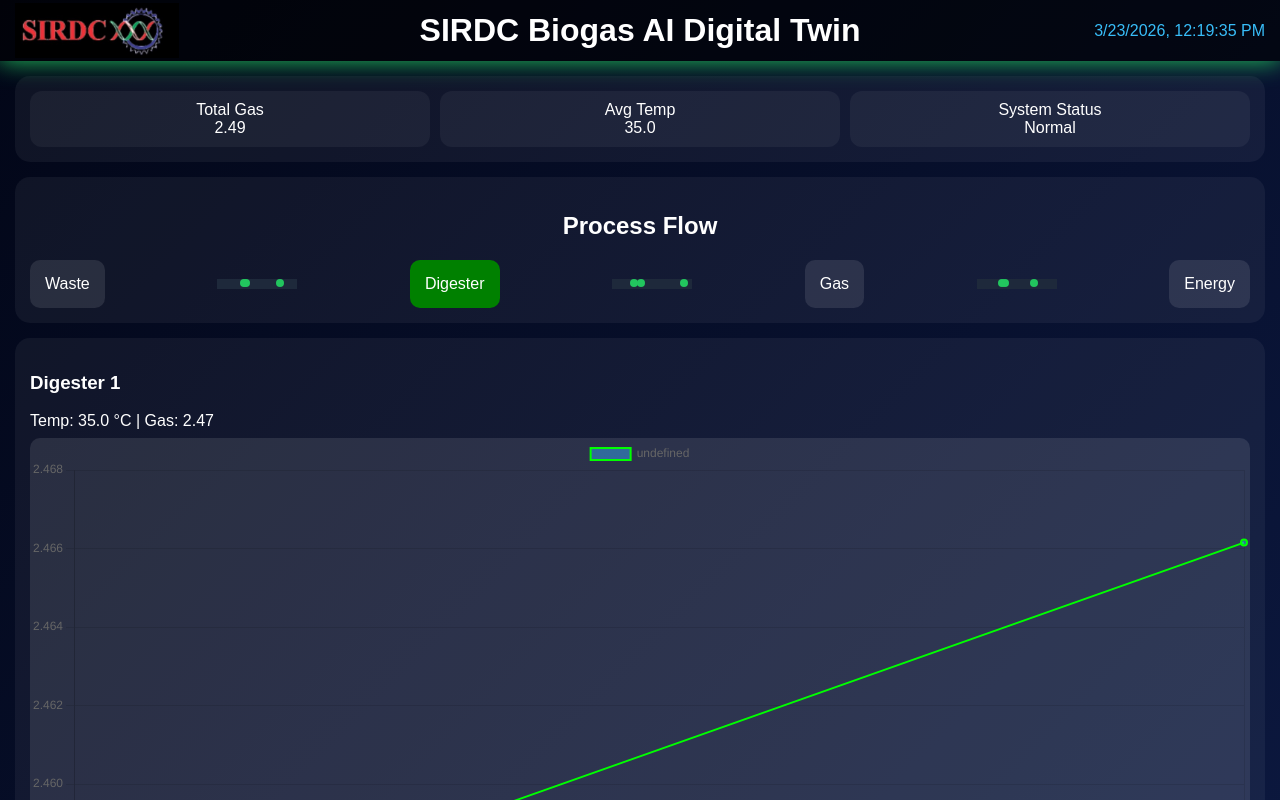
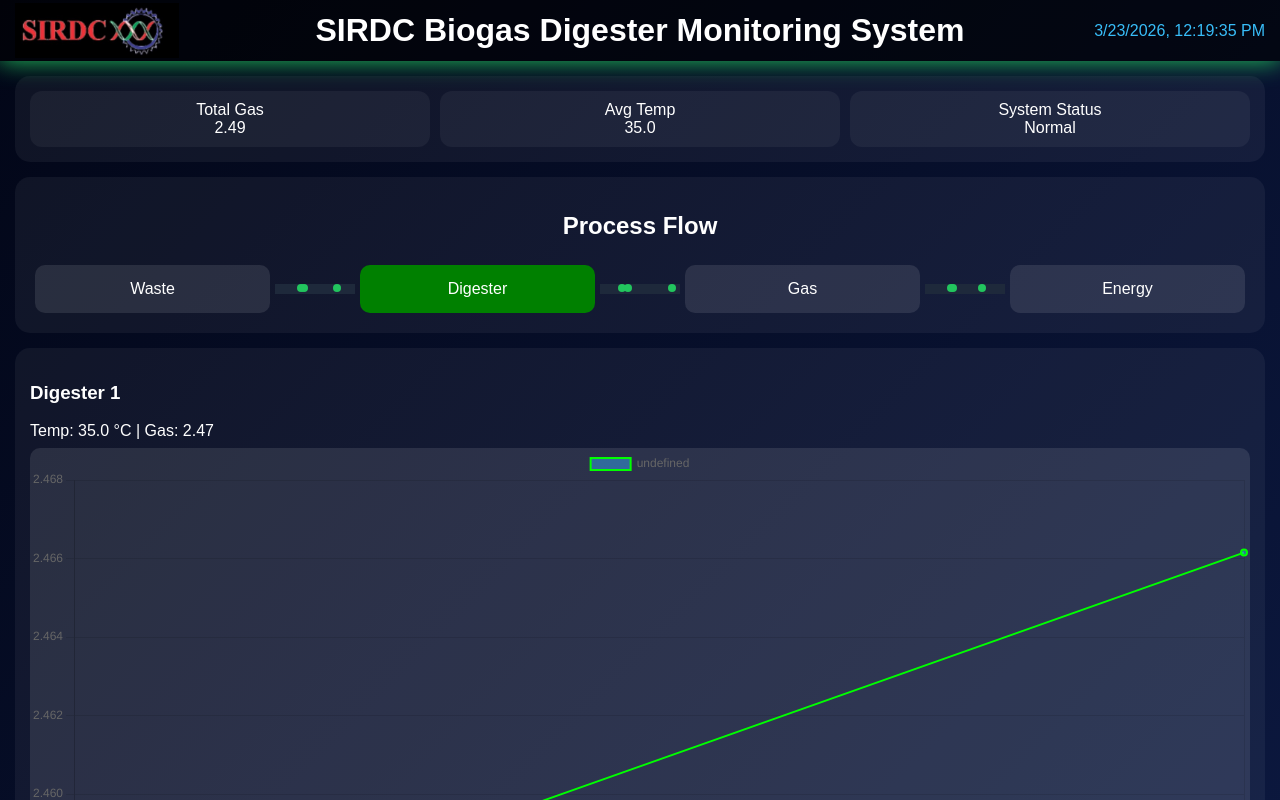
Before and after one commit to pmarasha/smart-biogas-dashboard, a plain HTML site: page index.html in a window 1280 px wide. Shown: the top 800 px of the page. Drawn offline with nearby package versions, Linux system fonts and the light colour scheme; a script that the page names is missing.

Commit message:
initial upload

```diff
--- a/index.html
+++ b/index.html
@@ -2,13 +2,12 @@
 <html lang="en">
 <head>
 <meta charset="UTF-8">
-<title>SIRDC Biogas AI Digital Twin</title>
+<title>SIRDC Biogas Digester Monitoring System</title>
 <meta name="viewport" content="width=device-width, initial-scale=1.0">
 <script src="https://cdn.jsdelivr.net/npm/chart.js"></script>
 <script src="https://cdn.jsdelivr.net/npm/qrcode/build/qrcode.min.js"></script>
 
 <style>
-/* Full dashboard styling */
 body { font-family: Arial,sans-serif; margin:0; background: linear-gradient(135deg,#020617,#1e3a8a); color:white; }
 header { display:flex; justify-content:center; align-items:center; position:relative; padding:12px; background:rgba(0,0,0,0.6); box-shadow:0 0 25px #22c55e; }
 header img { position:absolute; left:15px; height:55px; }
@@ -18,14 +17,14 @@ header h1 { margin:0; text-align:center; }
 .summary { display:grid; grid-template-columns:repeat(auto-fit,minmax(150px,1fr)); gap:10px; }
 .card { background:rgba(255,255,255,0.05); padding:10px; border-radius:12px; text-align:center; }
 .flow { display:flex; justify-content:space-between; flex-wrap:wrap; align-items:center; }
-.box { padding:15px; background:rgba(255,255,255,0.1); border-radius:10px; }
-.pipe { width:80px; height:10px; background:#1e293b; overflow:hidden; position:relative; }
+.box { padding:15px; background:rgba(255,255,255,0.1); border-radius:10px; text-align:center; flex:1; margin:5px; }
+.pipe { width:80px; height:10px; background:#1e293b; overflow:hidden; position:relative; margin:5px 0; }
 .pipe-bubble { position:absolute; width:8px; height:8px; background:#22c55e; border-radius:50%; animation:flow linear infinite; }
 @keyframes flow { 0%{left:-20px;} 100%{left:100%;} }
 .digester { margin-top:10px; }
 canvas { background:rgba(255,255,255,0.1); border-radius:10px; margin-top:8px; }
 .ai-panel { background:rgba(0,0,0,0.5); padding:10px; border-radius:10px; margin-top:10px; color:#22c55e; }
-#presentationBox { border:2px solid #22c55e; box-shadow:0 0 15px #22c55e; }
+#presentationBox { border:2px solid #22c55e; box-shadow:0 0 15px #22c55e; padding:10px; border-radius:10px; }
 footer { text-align:center; padding:10px; color:#94a3b8; }
 button { padding:8px 15px; margin:5px; background:#22c55e; border:none; border-radius:8px; color:white; font-weight:bold; cursor:pointer; }
 button:hover { background:#16a34a; }
@@ -36,7 +35,7 @@ button:hover { background:#16a34a; }
 
 <header>
 <img src="sirdc-logo.jpg">
-<h1>SIRDC Biogas AI Digital Twin</h1>
+<h1>SIRDC Biogas Digester Monitoring System</h1>
 <div id="time"></div>
 </header>
 
@@ -64,7 +63,7 @@ button:hover { background:#16a34a; }
 <div class="section" id="presentationBox">
 <h2>System Demonstration</h2>
 <div id="presentationText" style="font-size:18px; text-align:center; padding:15px; background:rgba(0,0,0,0.5); border-radius:10px;">
-Welcome to the SIRDC Biogas AI System
+Welcome to the SIRDC Biogas Digester Monitoring System
 </div>
 </div>
 
@@ -79,11 +78,11 @@ Welcome to the SIRDC Biogas AI System
 <button onclick="toggleFullScreen()">Full Screen Demo</button>
 </div>
 
-<footer>SIRDC Smart Systems | AI Renewable Energy Monitoring</footer>
+<footer>SIRDC Smart Systems | Biogas Digester Monitoring</footer>
 
 <script>
 // CONFIG
-const DASHBOARD_LAUNCHER_URL = "https://USERNAME.github.io/smart-biogas-dashboard/"; // <-- replace USERNAME
+const DASHBOARD_LAUNCHER_URL = "https://pmarasha.github.io/smart-biogas-dashboard/";
 
 // DIGESTERS DATA
 let digesters={1:{t:35,g:2.5},2:{t:35,g:2.5},3:{t:35,g:2.5}};
@@ -142,7 +141,7 @@ setInterval(()=>{document.getElementById("time").innerHTML=new Date().toLocaleSt
 
 // ROTATING PRESENTATION
 let demoMessages = [
-"Welcome to the SIRDC Biogas AI Digital Twin System",
+"Welcome to the SIRDC Biogas Digester Monitoring System",
 "This system converts waste into renewable energy",
 "Real-time monitoring tracks temperature and gas production",
 "AI predicts system behavior and detects risks early",
```
